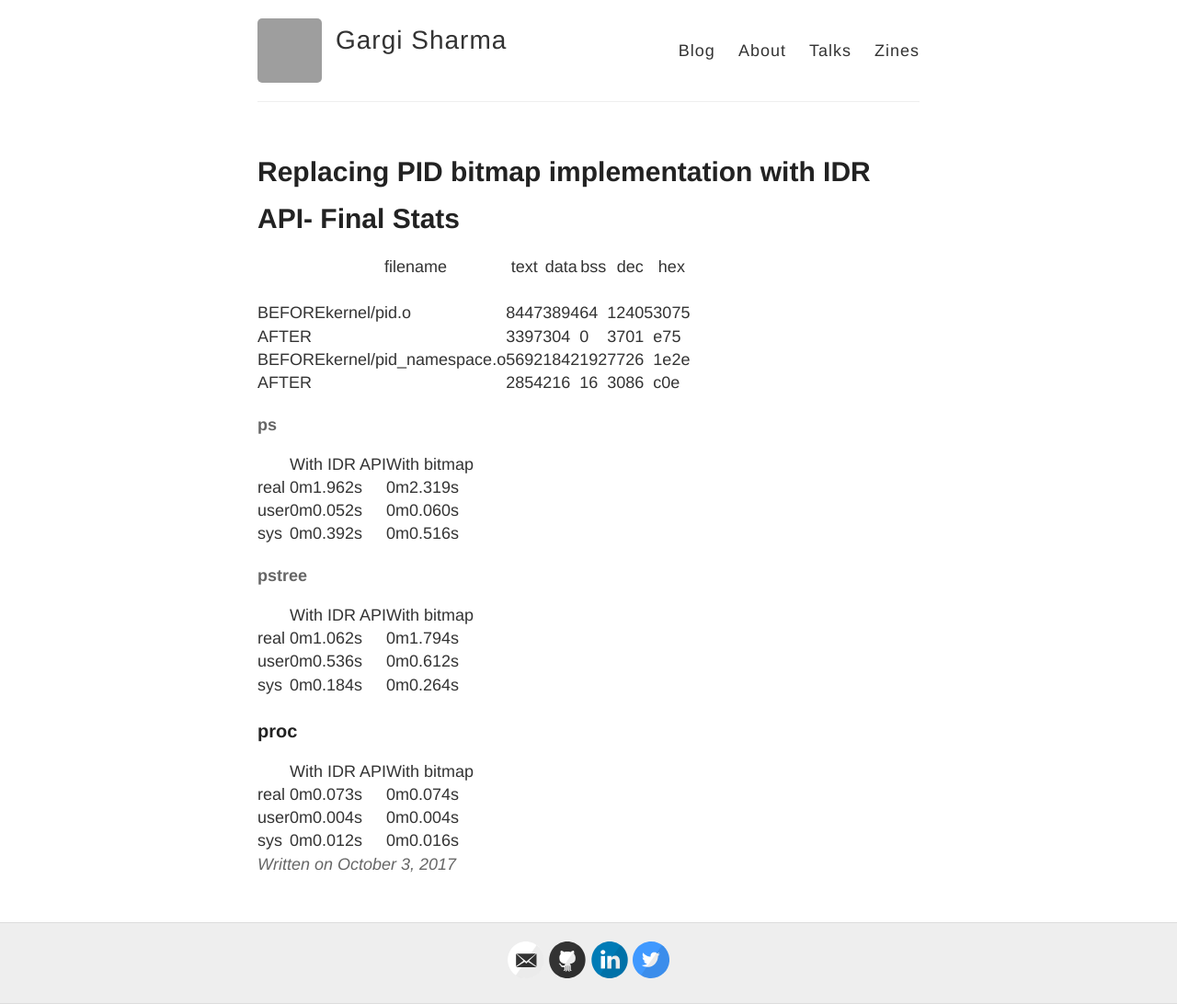
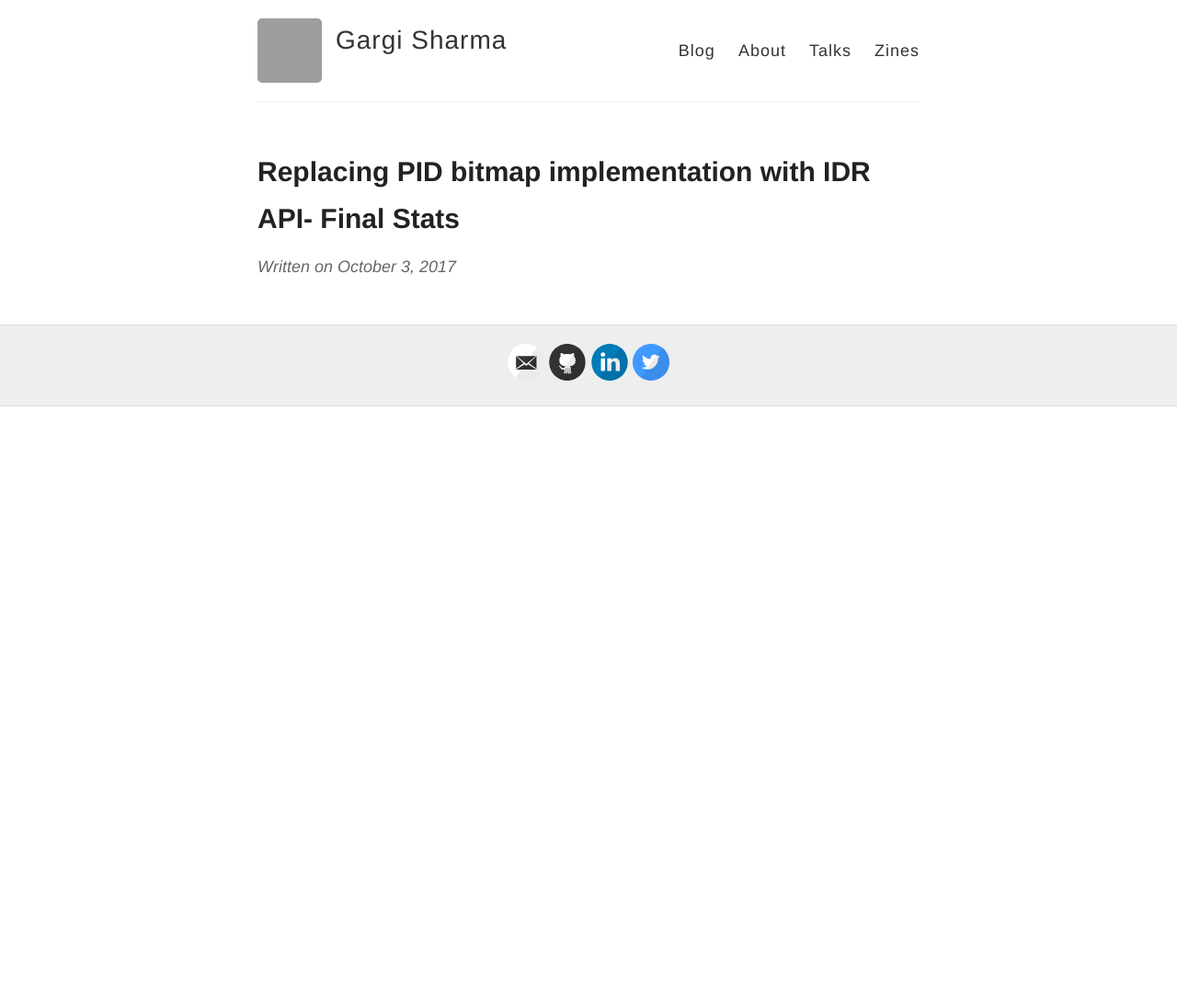
Before and after one commit to gs0510/gs0510.github.io, a Jekyll site: the page built from _posts/2017-10-03-FinalStats.md, in a window 1280 px wide. Shown: the whole page at 92% size. Built offline with Jekyll 4.4.1, drawn with Linux system fonts in a browser that asks for light colours; a script that is not in the unit is left out; after the commit the page ends 900 px from its top, so only the background shows below that; grey boxes are pictures that could not be loaded.

Commit message:
update post layout

```diff
--- a/_layouts/post.html
+++ b/_layouts/post.html
@@ -5,10 +5,6 @@
 <article class="post">
   <h1>{{ page.title }}</h1>
 
-  <div class="entry">
-    {{ content }}
-  </div>
-
   <div class="date">
     Written on {{ page.date | date: "%B %e, %Y" }}
   </div>
--- a/_posts/2017-10-03-FinalStats.md
+++ b/_posts/2017-10-03-FinalStats.md
@@ -3,8 +3,8 @@
 title: Replacing PID bitmap implementation with IDR API- Final Stats
 ---
 
-|        |        filename          | text | data | bss |  dec  |   hex    |
-|--------|--------------------------|------|------|-----|-------|----------|
+|  #     |        filename          | text | data | bss |  dec  |   hex    |
+|:---    |:-------------------------|:-----|:-----|:----|:------|:---------|
 |        |                          |      |      |     |       |          |
 | BEFORE | kernel/pid.o             | 8447 | 3894 |  64 | 12405 | 3075     |
 | AFTER  |                          | 3397 | 304  |   0 | 3701  |  e75     |
@@ -13,24 +13,24 @@
 
 #### ps
 
-|      | With IDR API  |  With bitmap |
-|------|---------------|--------------|
+|   #  | With IDR API  |  With bitmap |
+|:-----|:--------------|:-------------|
 |real  |  0m1.962s     |   0m2.319s |
 |user  |  0m0.052s     |   0m0.060s |
 |sys   |  0m0.392s     |   0m0.516s |
 
 #### pstree
 
-|       | With IDR API  |  With bitmap |
-|-------|---------------|--------------|
+|    #  | With IDR API  |  With bitmap |
+|:------|:--------------|:-------------|
 |real   | 0m1.062s      |  0m1.794s |
 |user   | 0m0.536s      |  0m0.612s |
 |sys    | 0m0.184s      |  0m0.264s |
 
 ### proc
 
-|       | With IDR API   | With bitmap |
-|-------|----------------|-------------|
+|  #    | With IDR API   | With bitmap |
+|:------|:---------------|:------------|
 |real   | 0m0.073s       | 0m0.074s |
 |user   | 0m0.004s       | 0m0.004s |
 |sys    | 0m0.012s       | 0m0.016s |
```
